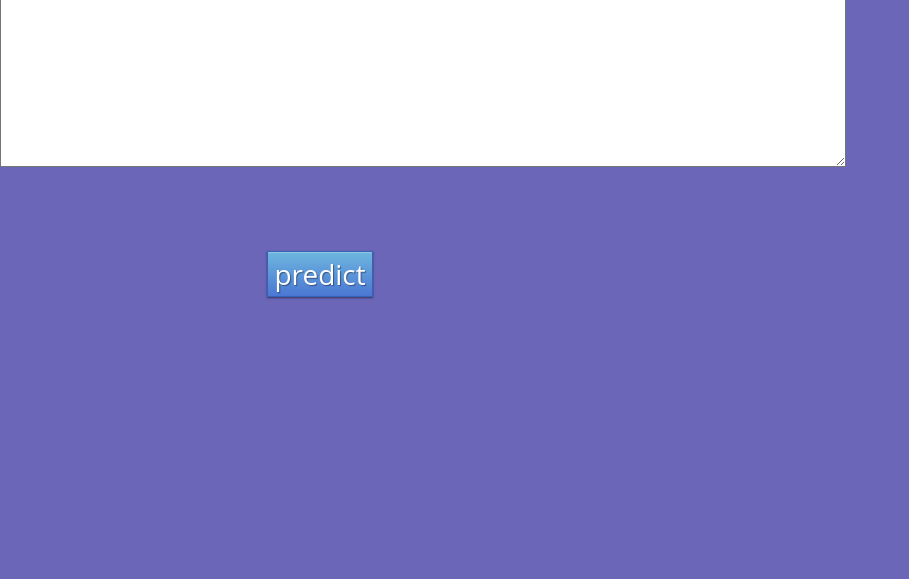
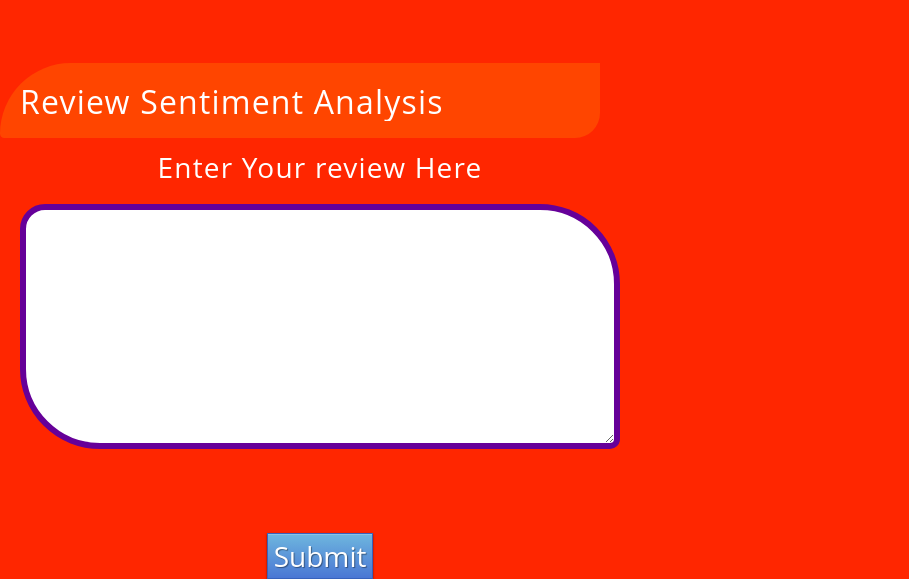
Before and after one commit to DheerajKumar97/Imdb-Sentiment-Analysis-Flask-Deployment--Heroku, a Flask app: page / in a window 1280 px wide. Shown: the part 321-900 px from the top of the page, without its empty margins (0-909 px from the left). Before the commit the page ends 620 px from the top, so only its background shows below. Run offline with Flask 2, Linux system fonts and the light colour scheme; parts of the project's set-up code (start-up, migrations or seed data) failed here and were passed over; some libraries are stand-ins or nearby versions.

Commit message:
Update home.html

```diff
--- a/templates/home.html
+++ b/templates/home.html
@@ -33,7 +33,7 @@ body {
 	width: 100%;
 	height:10%;
 	font-family: 'Open Sans', sans-serif;
-	background: #6b66b8;
+	background:#ff2600;
 	color: #fff;
 	font-size: 28px;
 	text-align:center;
@@ -42,9 +42,18 @@ body {
 }
 
 </style>
+
 <style>
+#ip4 {
+    border-radius: 25px 80px 10px;
+    border: 6px solid #609;
+    padding: 20px;
+    width: 600px;
+    height: 245px;
+}
 </style>
 <body>
+<img src="cover.gif" alt="animated"/>
 <div>
 
   													<!--navbar portion-->
@@ -62,9 +71,18 @@ body {
 </div>
 
 <body>
+<style>
+#ip3 {
+    border-radius: 85px 0px 30px 5px;
+    background: #FF4500;
+    padding: 20px;
+    width: 600px;
+    height: 75px;
+}
 
-<br><br>
-<h2><marquee BEHAVIOR=ALTERNATE direction = "right">Review Sentiment Analysis</marquee></h2>
+</style>
+<br>
+<h2 id="ip3"><marquee BEHAVIOR=ALTERNATE direction = "right">Review Sentiment Analysis</marquee></h2>
 
 	</div>
 
@@ -73,11 +91,11 @@ body {
 
 		<form action="{{ url_for('predict')}}" method="POST">
 		<p>Enter Your review Here</p>
-		<!-- <input type="text" name="comment"/> -->
-		<textarea name="Reviews" rows="6" cols="50"></textarea>
+
+		<textarea name="Reviews" rows="6" cols="50" id="ip4"></textarea>
 		<br/>
 <br><br>
-		<input type="submit" class="btn-primary" value="predict">
+		<input type="submit" class="btn-primary  value="predict">
 
 	</form>
 
```
